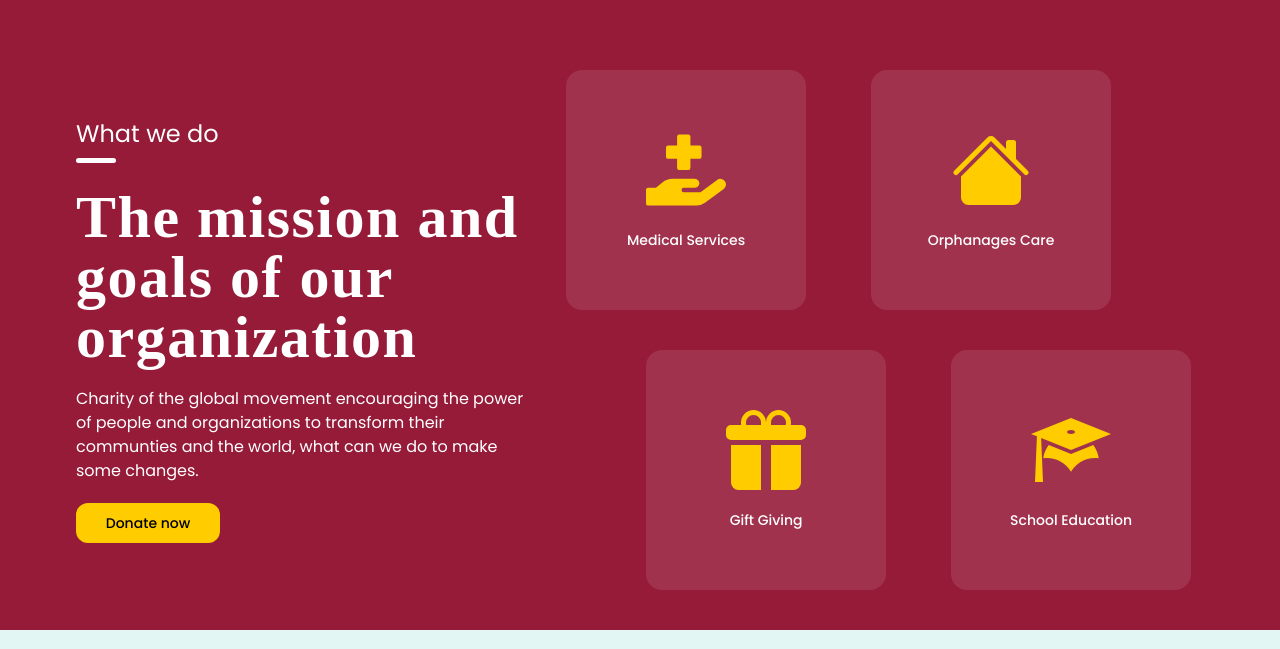
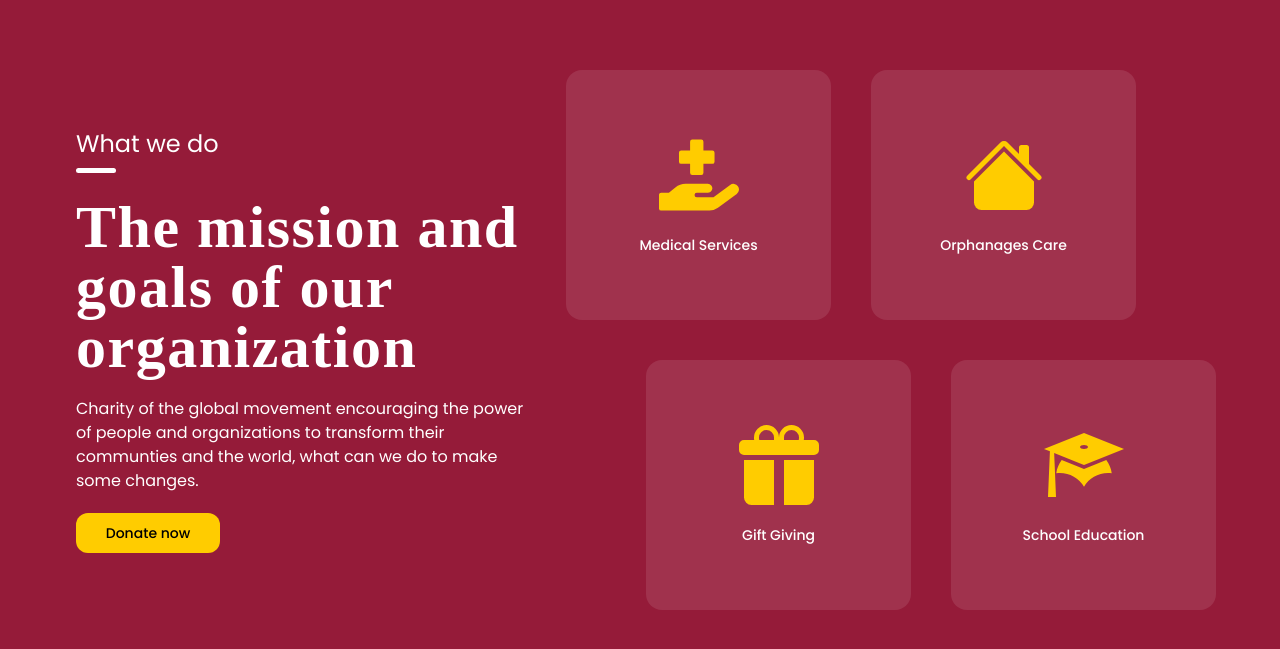
Before and after one commit to LankaActionFoundation/landing-site, a Next.js app: page / in a window 1280 px wide. Shown: the part 810-1459 px from the top of the page. Built offline with nearby package versions, Linux system fonts and the light colour scheme; a web font is replaced by a local one.

Commit message:
2nd section grid layout fixed

```diff
--- a/pages/index.js
+++ b/pages/index.js
@@ -272,7 +272,7 @@ export default function Home() {
 
       {/* 2nd section */}
       <section className="bg-brandRed w-full">
-        <div className="w-full pt-10 max-w-6xl mx-auto flex flex-col lg:flex-row items-center justify-between">
+        <div className="w-full py-20 max-w-6xl mx-auto flex flex-col lg:flex-row items-center justify-between">
           <div className="w-full px-3 xl:px-3">
             <h4 className="text-xl w-full text-center lg:text-left md:text-2xl text-white">
               What we do
@@ -303,8 +303,8 @@ export default function Home() {
             </div>
           </div>
 
-          <div className="my-10 w-full h-full px-3 lg:p-0 grid md:grid-cols-1 lg:grid-cols-2 lg:grid-rows-2 gap-10">
-            <div className="lg:-ml-20 lg:w-60 lg:h-60 w-full h-full bg-white/10 p-5 flex flex-col items-center justify-center rounded-2xl">
+          <div className="mt-10 lg:mt-0 w-full h-full px-3 lg:p-0 grid md:grid-cols-1 lg:grid-cols-2 lg:grid-rows-2 gap-10">
+            <div className="lg:-ml-20 h-[250px] w-full bg-white/10 p-5 flex flex-col items-center justify-center rounded-2xl">
               <svg
                 aria-hidden="true"
                 className="w-20 h-20 text-customYellow"
@@ -321,7 +321,8 @@ export default function Home() {
                 Medical Services
               </h1>
             </div>
-            <div className="lg:-ml-20 lg:w-60 lg:h-60 w-full h-full bg-white/10 p-5 flex flex-col items-center justify-center rounded-2xl">
+
+            <div className="lg:-ml-20 w-full h-[250px] bg-white/10 p-5 flex flex-col items-center justify-center rounded-2xl">
               <svg
                 className="w-20 h-20 text-customYellow"
                 preserveAspectRatio="xMidYMid meet"
@@ -343,7 +344,8 @@ export default function Home() {
                 Orphanages Care
               </h1>
             </div>
-            <div className="lg:w-60 lg:h-60 w-full h-full bg-white/10 p-5 flex flex-col items-center justify-center rounded-2xl">
+
+            <div className="w-full h-[250px] bg-white/10 p-5 flex flex-col items-center justify-center rounded-2xl">
               <svg
                 className="w-20 h-20 text-customYellow"
                 preserveAspectRatio="xMidYMid meet"
@@ -359,7 +361,7 @@ export default function Home() {
               </h1>
             </div>
 
-            <div className="lg:w-60 lg:h-60 w-full h-full bg-white/10 p-5 flex flex-col items-center justify-center rounded-2xl">
+            <div className="w-full h-[250px] bg-white/10 p-5 flex flex-col items-center justify-center rounded-2xl">
               <svg
                 className="w-20 h-20 text-customYellow"
                 preserveAspectRatio="xMidYMid meet"
```
